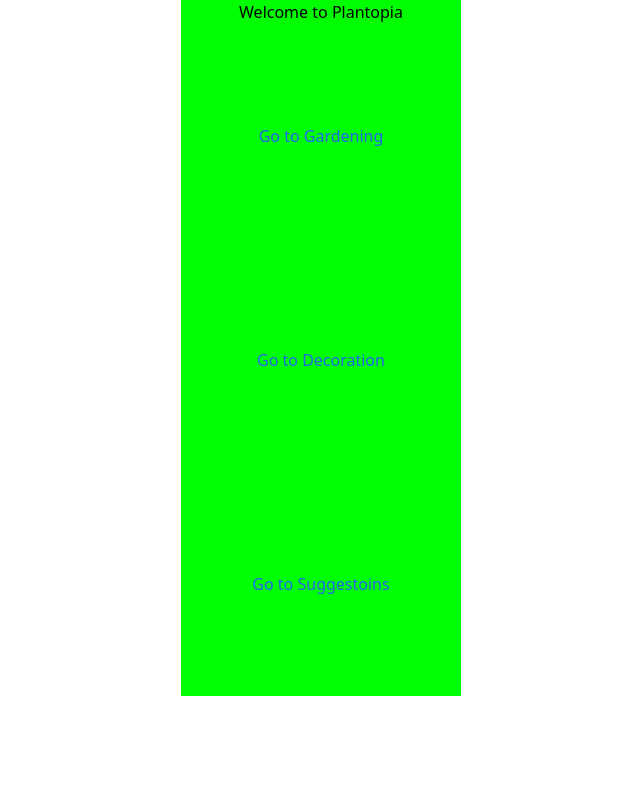
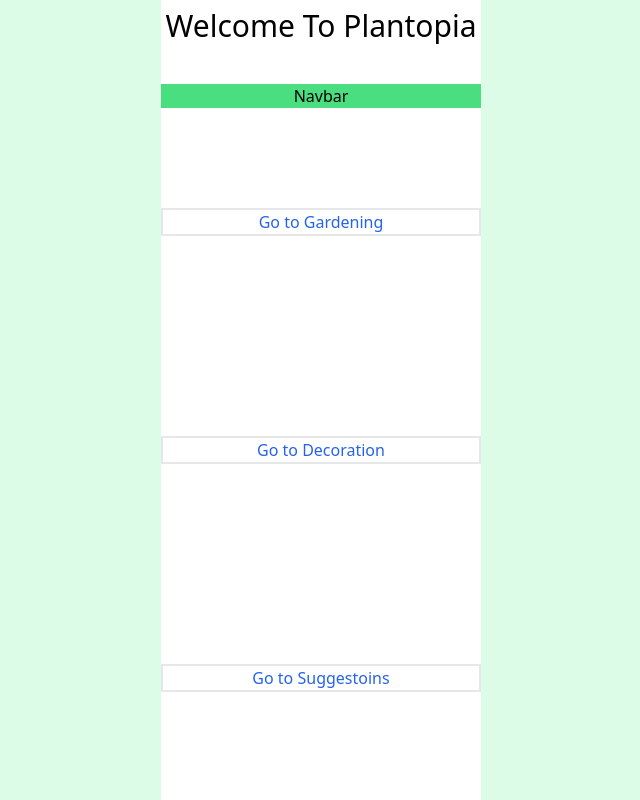
Before and after one commit to Apzure/Plant-Forum, a React (Create React App) app: page / in a window 1280 px wide. Shown: the whole page, without its empty margins (319-959 px from the left). Built offline with nearby package versions, Linux system fonts and the light colour scheme.

Commit message:
Basic CSS

```diff
--- a/src/App.js
+++ b/src/App.js
@@ -4,9 +4,17 @@ function App() {
   const topics = [{name: 'Gardening', id: 1}, {name: 'Decoration', id: 2}, {name: 'Suggestoins', id:3}]
 
   return (
-    <div className="mx-[500px] text-center bg-[#00FF00]">
-      Welcome to Plantopia
-      <TopicsMenu topics = {topics} />
+    <div className="bg-green-100 h-screen ">
+      <div className="mx-[30rem] sticky text-center min-w-fit bg-white h-screen overflow-hidden">
+        <h1 className='text-3xl mt-2 mb-10'>
+          Welcome To Plantopia
+        </h1>
+        <div className='bg-green-400 '>
+          Navbar
+        </div>
+
+        <TopicsMenu topics = {topics} />
+      </div>
     </div>
   );
 }
--- a/src/components/TopicsMenu.js
+++ b/src/components/TopicsMenu.js
@@ -3,8 +3,8 @@ import Topic from "./Topic"
 function TopicsMenu({topics}){
     const renderedtopics = topics.map(topic => {
         return (
-            <div className="my-[100px]">
-                <Topic key = {topic.id}>
+            <div className="my-[100px] border-grey border-2" key = {topic.id}>
+                <Topic>
                     {topic.name}
                 </Topic>
             </div>
```
